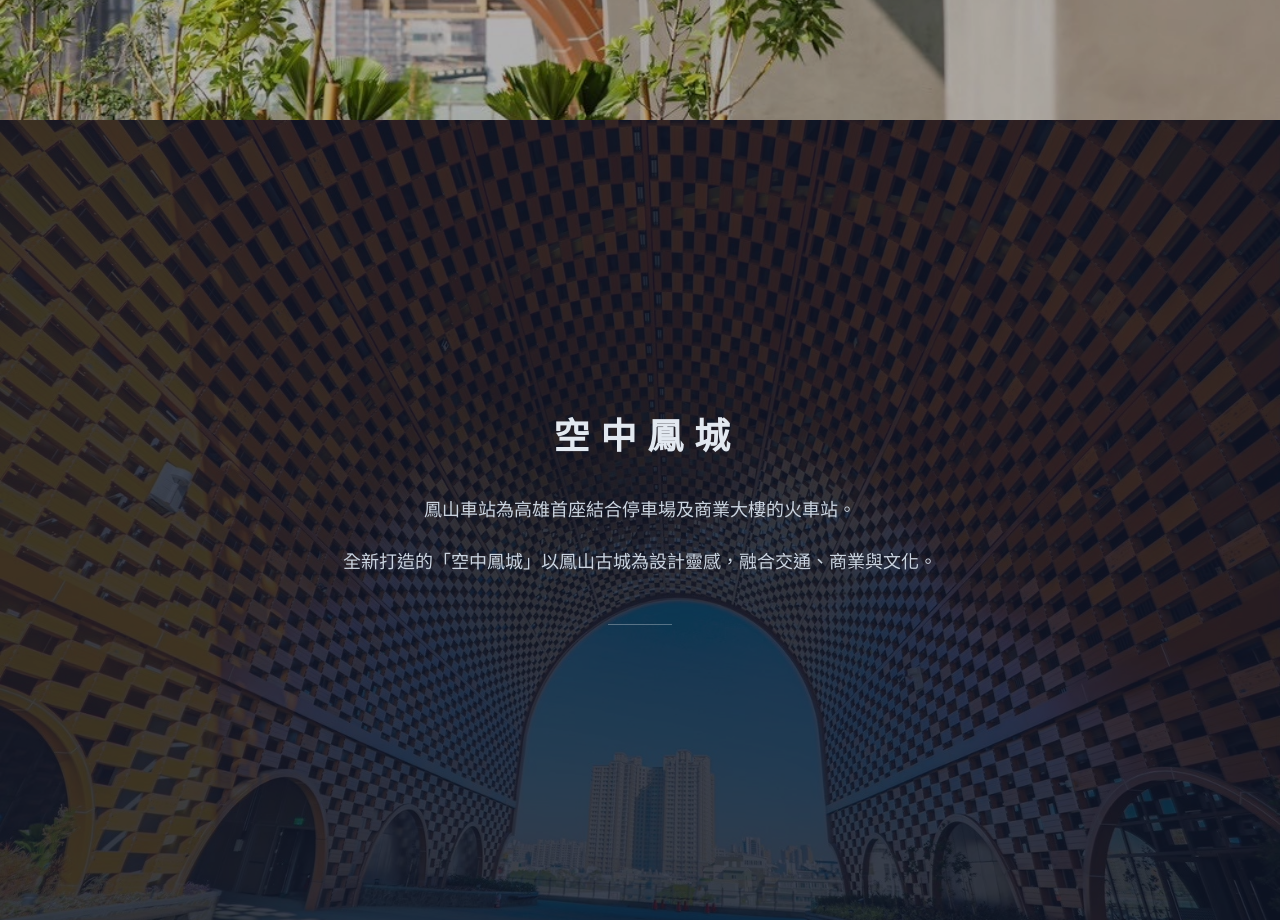
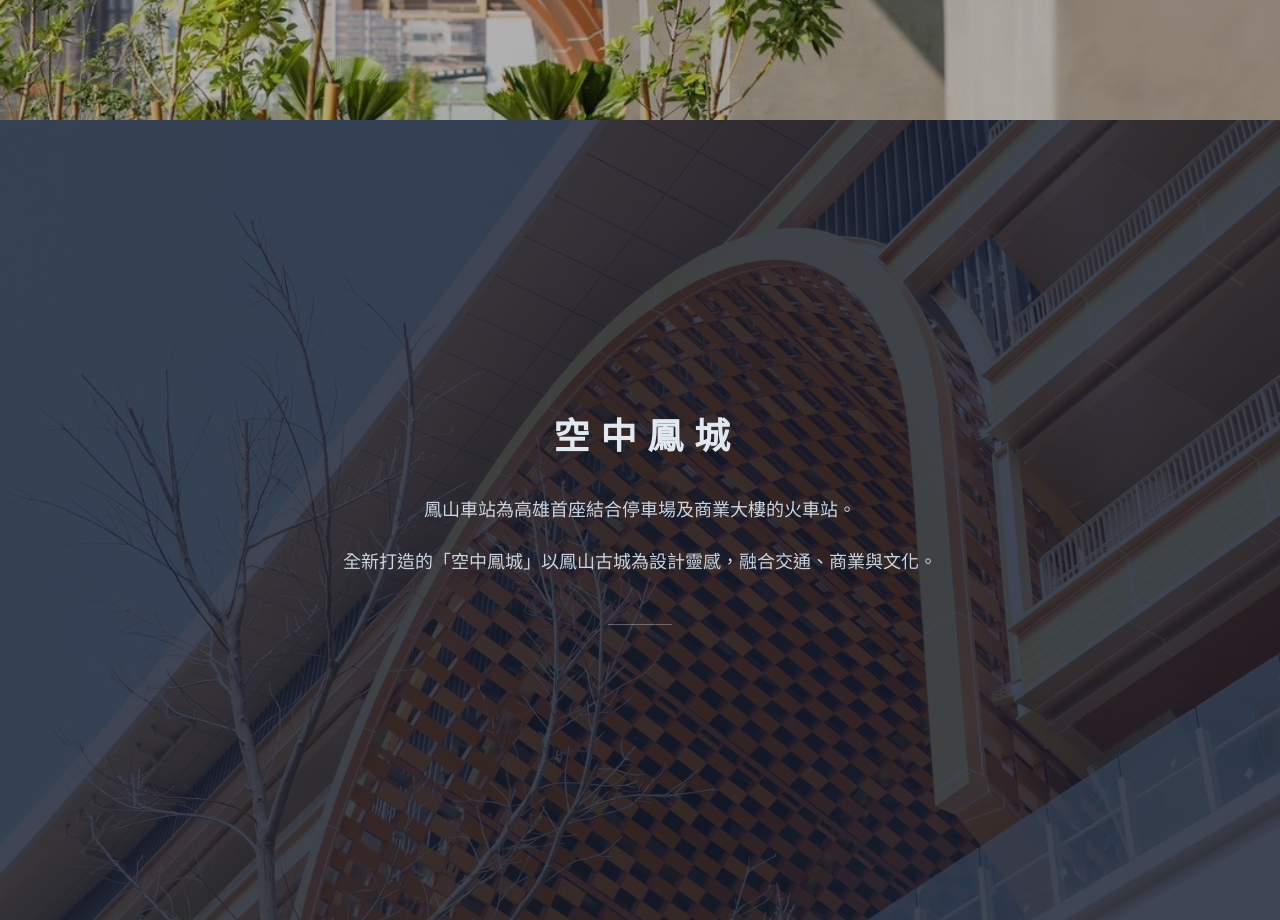
Before and after one commit to FENGYU-Group/FongshanStation, a plain HTML site: page index.html in a window 1280 px wide. Shown: the part 680-1600 px from the top of the page. Drawn offline with nearby package versions, Linux system fonts and the light colour scheme.

Commit message:
Update index.html

```diff
--- a/index.html
+++ b/index.html
@@ -30,7 +30,7 @@
     </header>
 
 	<section class="section-full flex items-center justify-center bg-slate-900">
-        <img src="./images/2.jpeg" class="absolute inset-0 img-cover opacity-20">
+        <img src="./images/7.jpeg" class="absolute inset-0 img-cover opacity-20">
         <div class="relative z-10 max-w-4xl text-center px-10">
             <h2 class="text-2xl md:text-4xl font-bold tracking-[0.3em] mb-10 uppercase logo-text">空中鳳城</h2>
             <div class="space-y-6 text-slate-300 leading-loose text-sm md:text-lg">
```
